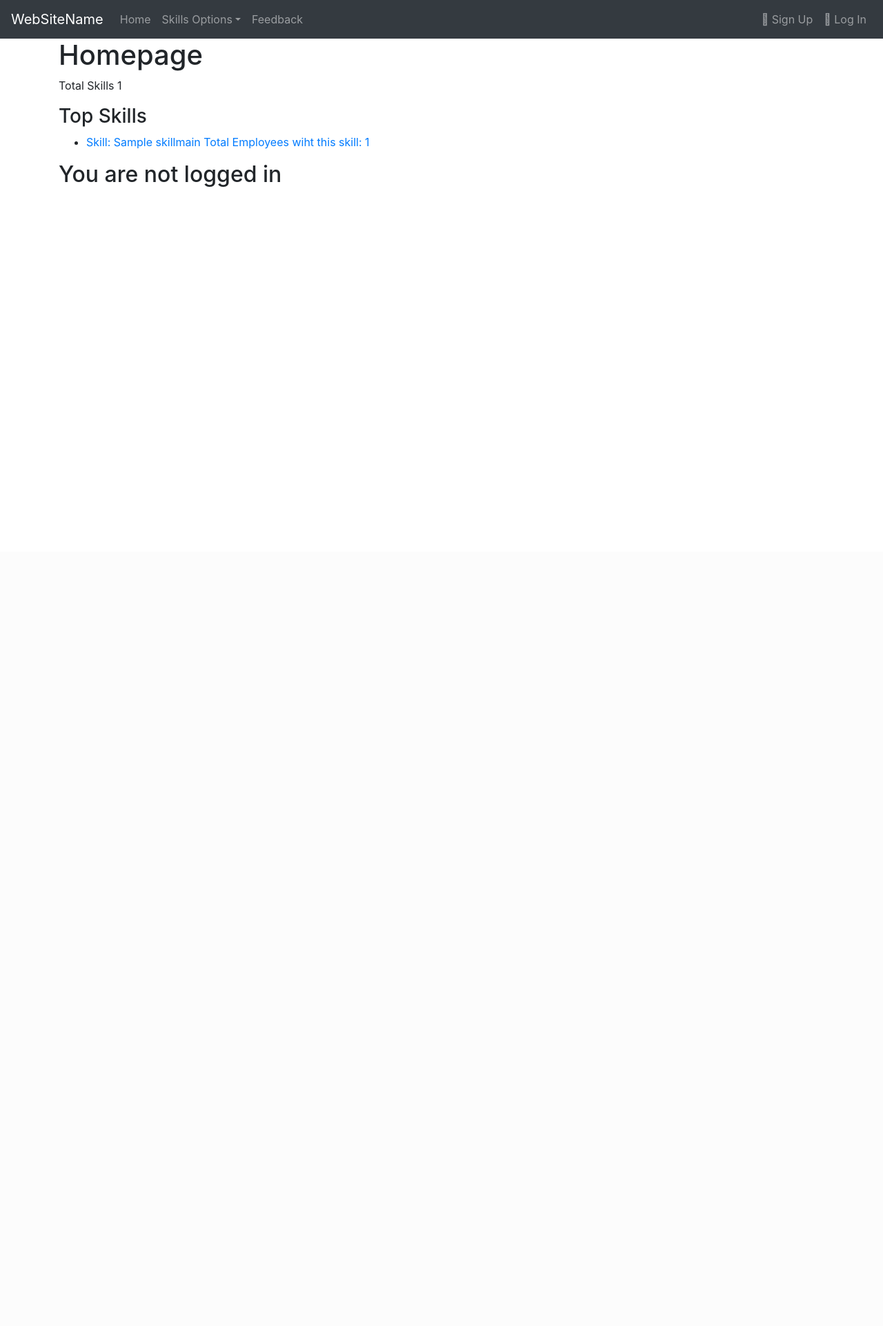
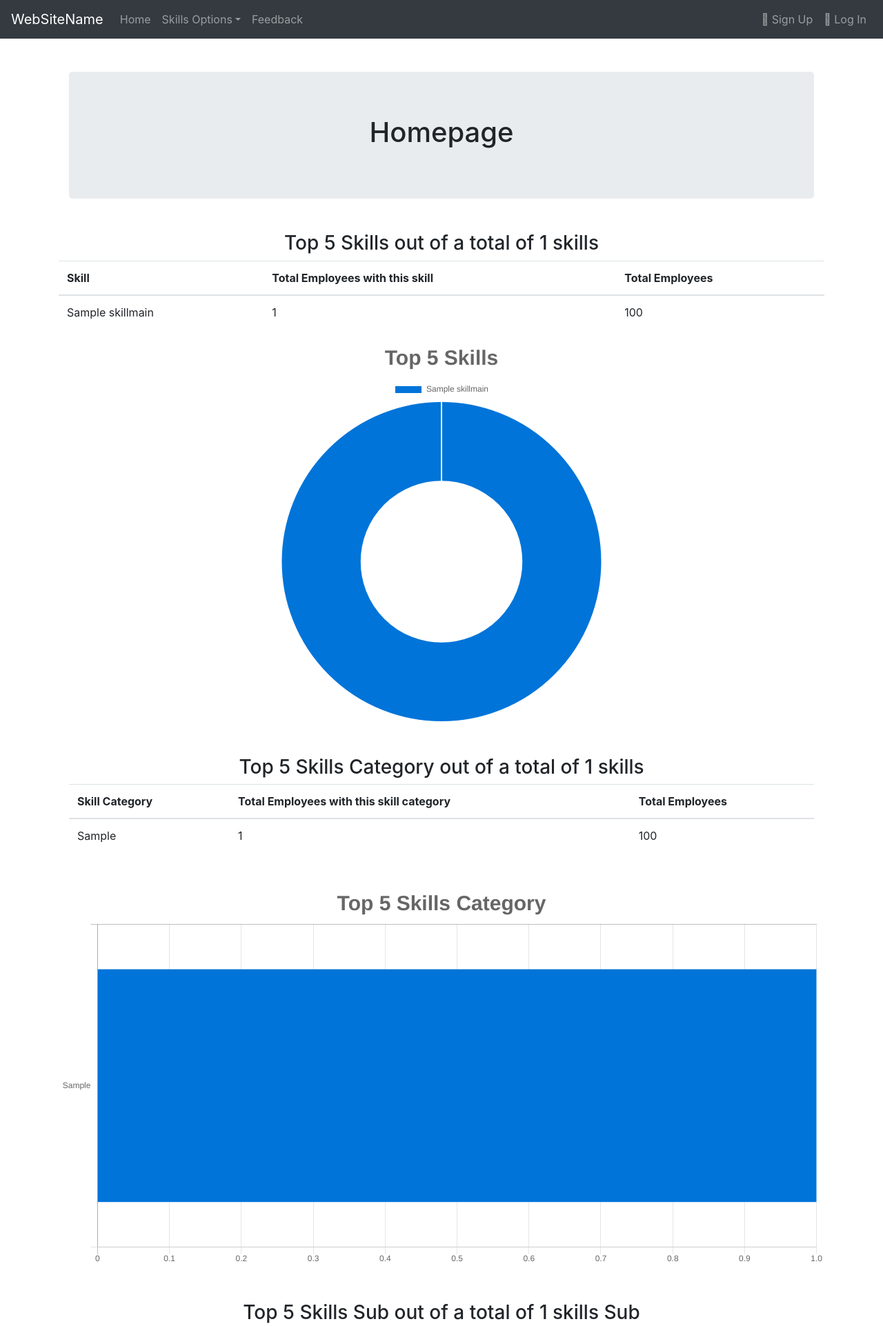
Before and after one commit to JohnMatthewRobertson/project, a Django app: page / in a window 1280 px wide. Shown: the top 1923 px of the page at 69% size. Before the commit the page ends 271 px from the top, so only its background shows below. Run offline with Django 3.2, Linux system fonts and the light colour scheme; tables that the repository leaves empty hold one stand-in row (values such as "Sample post"); some libraries are stand-ins or nearby versions.

Commit message:
add charts and general refactor

```diff
--- a/django_project/hub/views.py
+++ b/django_project/hub/views.py
@@ -1,6 +1,39 @@
-from django.views.generic import TemplateView
+from django.views import View
+from skills.models import UserSkill
+from django.db.models import Count
+from django.shortcuts import render
 
 # Create your views here.
 
-class HubHome(TemplateView):
-    template_name = 'hub/home.html'
+class HubHome(View):
+
+    def get(self, request):
+        labels = []
+        data = []
+        pie_chart = UserSkill.publishedUserSkill.all().values('user_skill', 'user_skill__skill_name').annotate(count_total = Count('user_skill')).order_by('-count_total')[:5]
+
+        for item in pie_chart:
+            labels.append(item['user_skill__skill_name'])
+            data.append(item['count_total'])
+
+
+        cat_labels = []
+        cat_data = []
+        cat_chart = UserSkill.publishedUserSkill.all().values('user_skill_category', 'user_skill_category__skill_category').annotate(count_total = Count('user_skill_category')).order_by('-count_total')[:5]
+
+        for item in cat_chart:
+            cat_labels.append(item['user_skill_category__skill_category'])
+            cat_data.append(item['count_total'])
+
+
+        sub_labels = []
+        sub_data = []
+        sub_chart = UserSkill.publishedUserSkill.all().values('user_skill_sub_category', 'user_skill_sub_category__skill_sub_category').annotate(count_total = Count('user_skill_sub_category')).order_by('-count_total')[:5]
+
+        for item in sub_chart:
+            sub_labels.append(item['user_skill_sub_category__skill_sub_category'])
+            sub_data.append(item['count_total'])
+
+
+
+        return render(request, 'hub/home.html', {'labels' : labels, 'data': data, 'catlabels' : cat_labels, 'catdata': cat_data, 'subdata': sub_data, 'sublabels': sub_labels,})
--- a/django_project/skills/models.py
+++ b/django_project/skills/models.py
@@ -5,7 +5,16 @@ from django.contrib.auth import get_user_model
 
 # Create your models here.
 
+class PublishedSkillCategoryManager(models.Manager):
+
+    def get_queryset(self):
+        return super(PublishedSkillCategoryManager, self).get_queryset().filter()
+
 class SkillCategory(models.Model):
+
+    objects = models.Manager() # default manager
+    publishedSkillCategory = PublishedSkillCategoryManager() # custom manager
+
     id = models.UUIDField(
         primary_key=True,
         default=uuid.uuid4,
@@ -18,7 +27,17 @@ class SkillCategory(models.Model):
     def __str__(self):
         return self.skill_category
 
+
+class PublishedSkillSubManager(models.Manager):
+
+    def get_queryset(self):
+        return super(PublishedSkillSubManager, self).get_queryset().filter()
+
 class SkillSubCategory(models.Model):
+
+    objects = models.Manager() # default manager
+    publishedSkillSub = PublishedSkillSubManager() # custom manager
+
     id = models.UUIDField(
         primary_key=True,
         default=uuid.uuid4,
--- a/django_project/skills/templatetags/skill_tags.py
+++ b/django_project/skills/templatetags/skill_tags.py
@@ -1,5 +1,5 @@
 from django import template
-from skills.models import SkillMain, UserSkill
+from skills.models import SkillMain, UserSkill, SkillCategory, SkillSubCategory
 from django.db.models import Count
 from django.utils.safestring import mark_safe
 
@@ -7,6 +7,14 @@ register = template.Library()
 @register.simple_tag(name='skill_type_count_tag')
 def total_skill_types():
     return SkillMain.publishedSkill.count()
+
+@register.simple_tag(name='skill_cat_type_count_tag')
+def total_skill_cat_types():
+    return SkillCategory.publishedSkillCategory.count()
+
+@register.simple_tag(name='skill_sub_type_count_tag')
+def total_skill_sub_types():
+    return SkillSubCategory.publishedSkillSub.count()
 
 
 @register.simple_tag()
@@ -16,3 +24,19 @@ def total_skill_freq_types(count=5):
 
         count_total = Count('user_skill')
         ).order_by('-count_total')[:count]
+
+@register.simple_tag()
+def total_skill_cat_freq_types(count=5):
+    #return UserSkill.publishedUserSkill.all().values_list('user_skill', 'user_skill__skill_name').annotate(
+    return UserSkill.publishedUserSkill.all().values('user_skill_category', 'user_skill_category__skill_category').annotate(
+
+        count_total = Count('user_skill_category')
+        ).order_by('-count_total')[:count]
+
+@register.simple_tag()
+def total_skill_sub_freq_types(count=5):
+    #return UserSkill.publishedUserSkill.all().values_list('user_skill', 'user_skill__skill_name').annotate(
+    return UserSkill.publishedUserSkill.all().values('user_skill_sub_category', 'user_skill_sub_category__skill_sub_category').annotate(
+
+        count_total = Count('user_skill_sub_category')
+        ).order_by('-count_total')[:count]
--- a/django_project/templates/_base.html
+++ b/django_project/templates/_base.html
@@ -58,7 +58,7 @@
     {% endblock content %}
   </div>
 
-  {% block script %}
+
  <!-- jQuery library -->
 <script src="https://ajax.googleapis.com/ajax/libs/jquery/3.5.1/jquery.min.js"></script>
 
@@ -70,6 +70,75 @@
 
 <script src="{% static 'js/jquery.bootstrap.modal.forms.js' %}"></script>
 
+
+{% block script %}
+
+<script src="https://cdn.jsdelivr.net/npm/chart.js@2.8.0"></script>
+
+<script>
+
+  var config = {
+    type: 'doughnut',
+    data: { datasets: [{data:{{data|safe}}, backgroundColor: ['#0074D9', '#ffff00', '#2ECC40', '#FF851B', '#7FDBFF'], label: 'Top Skills'}], labels: {{ labels|safe }}},
+    options: {
+      responsive: true,
+      title: {
+            display: true,
+            text: 'Top 5 Skills',
+            fontSize: 30,
+        }
+    }
+  };
+
+  var config2 = {
+    type: 'horizontalBar',
+    data: {
+      datasets: [{data: {{catdata|safe}},
+        backgroundColor: ['#0074D9', '#ffff00', '#2ECC40', '#FF851B', '#7FDBFF'], label: 'Top Skill Category'}], labels: {{ catlabels|safe }}},
+    options: {
+      legend: {display: false,},
+      scales: {xAxes:[{ticks : {beginAtZero : true}}]},
+      responsive: true,
+      title: {
+            display: true,
+            text: 'Top 5 Skills Category',
+            fontSize: 30,
+        }
+    }
+  };
+
+
+  var config3 = {
+    type: 'polarArea',
+    data: {
+      datasets: [{data: {{subdata|safe}},
+        backgroundColor: ['#0074D9', '#ffff00', '#2ECC40', '#FF851B', '#7FDBFF'], label: 'Top Skill Sub Category'}], labels: {{ sublabels|safe }}},
+    options: {
+      responsive: true,
+      title: {
+            display: true,
+            text: 'Top 5 Skills Sub Category',
+            fontSize: 30,
+        }
+    }
+  };
+
+  window.onload = function() {
+    var ctx1 = document.getElementById('pie-chart').getContext('2d');
+    window.myPie = new Chart(ctx1, config);
+
+    var ctx2 = document.getElementById('bar-chart').getContext('2d');
+    window.myPie2 = new Chart(ctx2, config2);
+
+    var ctx3 = document.getElementById('polarArea-chart').getContext('2d');
+    window.myPie3 = new Chart(ctx3, config3);
+  }
+
+
+
+</script>
+
+{% endblock script %}
 
   <script type="text/javascript">
     $(document).ready(function() {
@@ -113,15 +182,10 @@
       });
     });
 
-     // Create book button opens form in modal with id="create-modal"
-    $("#create-book").modalForm({
-        formURL: "",
-        modalID: "#create-modal"
-    });
 
   });
 </script>
-{% endblock script%}
+
 
 </body>
 
--- a/django_project/templates/hub/home.html
+++ b/django_project/templates/hub/home.html
@@ -8,26 +8,99 @@
 
 {% block content %}
 
-<div class="container">
-    <h1>Homepage</h1>
+<div class="container mt-5 mb-5">
 
-    <p>Total Skills {% skill_type_count_tag %}</p>
-
-    <h3>Top Skills</h3>
-            {% total_skill_freq_types as most_commented_posts %}
-            <ul>
-                {%  for post in most_commented_posts %}
-                <li>
-                    <a href="">Skill: {{ post.user_skill__skill_name }} Total Employees wiht this skill: {{ post.count_total}}</a>
-                </li>
-                {% endfor %}
-            </ul>
-
-    {% if user.is_authenticated %}
-    <h2>Hi {{ user.email }}</h2>
-    {% else %}
-    <h2>You are not logged in</h2>
-    {% endif %}
+    <div class="container mt-5 mb-5">
+        <div class="jumbotron">
+            <h1 class="d-flex justify-content-center">Homepage</h1>
+        </div>
     </div>
 
+    <h3 class="d-flex justify-content-center">Top 5 Skills out of a total of  {% skill_type_count_tag %} skills</h3>
+            {% total_skill_freq_types as most_commented_posts %}
+            <table class="table">
+                <thead>
+                    <tr>
+                      <th>Skill</th>
+                      <th>Total Employees with this skill</th>
+                      <th>Total Employees</th>
+                    </tr>
+                  </thead>
+                  <tbody></tbody>
+                {%  for post in most_commented_posts %}
+                <tr>
+                    <td>{{ post.user_skill__skill_name }}</td>
+                    <td>{{ post.count_total}}</td>
+                    <td>100</td>
+                  </tr>
+                {% endfor %}
+        </tbody>
+        </table>
+
+
+        <div id="container mt-5 mb-5">
+            <canvas id="pie-chart"></canvas>
+        </div>
+
+
+
+            <div class="container mt-5 mb-5">
+        <h3 class="d-flex justify-content-center">Top 5 Skills Category out of a total of  {% skill_cat_type_count_tag %} skills</h3>
+        {% total_skill_cat_freq_types as most_commented_posts %}
+        <table class="table">
+            <thead>
+                <tr>
+                  <th>Skill Category</th>
+                  <th>Total Employees with this skill category</th>
+                  <th>Total Employees</th>
+                </tr>
+              </thead>
+              <tbody></tbody>
+            {%  for post in most_commented_posts %}
+            <tr>
+                <td>{{ post.user_skill_category__skill_category }}</td>
+                <td>{{ post.count_total}}</td>
+                <td>100</td>
+              </tr>
+            {% endfor %}
+    </tbody>
+    </table>
+</div>
+
+        <div id="container mt-5 mb-5">
+            <canvas id="bar-chart"></canvas>
+        </div>
+
+
+        <div class="container mt-5 mb-5">
+            <h3 class="d-flex justify-content-center">Top 5 Skills Sub out of a total of  {% skill_sub_type_count_tag %} skills Sub</h3>
+            {% total_skill_sub_freq_types as most_commented_posts %}
+            <table class="table">
+                <thead>
+                    <tr>
+                      <th>Skill Sub</th>
+                      <th>Total Employees with this skill Sub</th>
+                      <th>Total Employees</th>
+                    </tr>
+                  </thead>
+                  <tbody></tbody>
+                {%  for post in most_commented_posts %}
+                <tr>
+                    <td>{{ post.user_skill_sub_category__skill_sub_category }}</td>
+                    <td>{{ post.count_total}}</td>
+                    <td>100</td>
+                  </tr>
+                {% endfor %}
+        </tbody>
+        </table>
+    </div>
+
+
+    <div id="container mt-5 mb-5">
+        <canvas id="polarArea-chart"></canvas>
+    </div>
+
+
+</div>
+
 {% endblock content %}
--- a/django_project/templates/skills/skill_delete_skill.html
+++ b/django_project/templates/skills/skill_delete_skill.html
@@ -30,9 +30,13 @@
   </div>
 
   <div class="modal-footer">
-    <button type="submit" class="btn btn-danger">Delete</button>
+    <button type="button" class="btn btn-outline-primary" data-dismiss="modal">Close</button>
+    <button type="submit" class="btn btn-outline-danger">Delete</button>
   </div>
 
 </form>
 
 {% endblock %}
+
+{% block script %}
+{% endblock script %}
--- a/django_project/templates/skills/user_skill_list.html
+++ b/django_project/templates/skills/user_skill_list.html
@@ -41,3 +41,6 @@
 
 
 {% endblock content %}
+
+{% block script %}
+{% endblock script %}
```
Also changed, not shown: django_project/templates/pagination.html (+11 -6 lines), django_project/templates/skills/skill_create_skill.html (+5 -9 lines), django_project/templates/skills/skill_create_skill_category.html (+5 -9 lines), django_project/templates/skills/skill_create_skill_sub_category.html (+5 -6 lines), django_project/templates/skills/skill_update_skill.html (+10 -11 lines).
